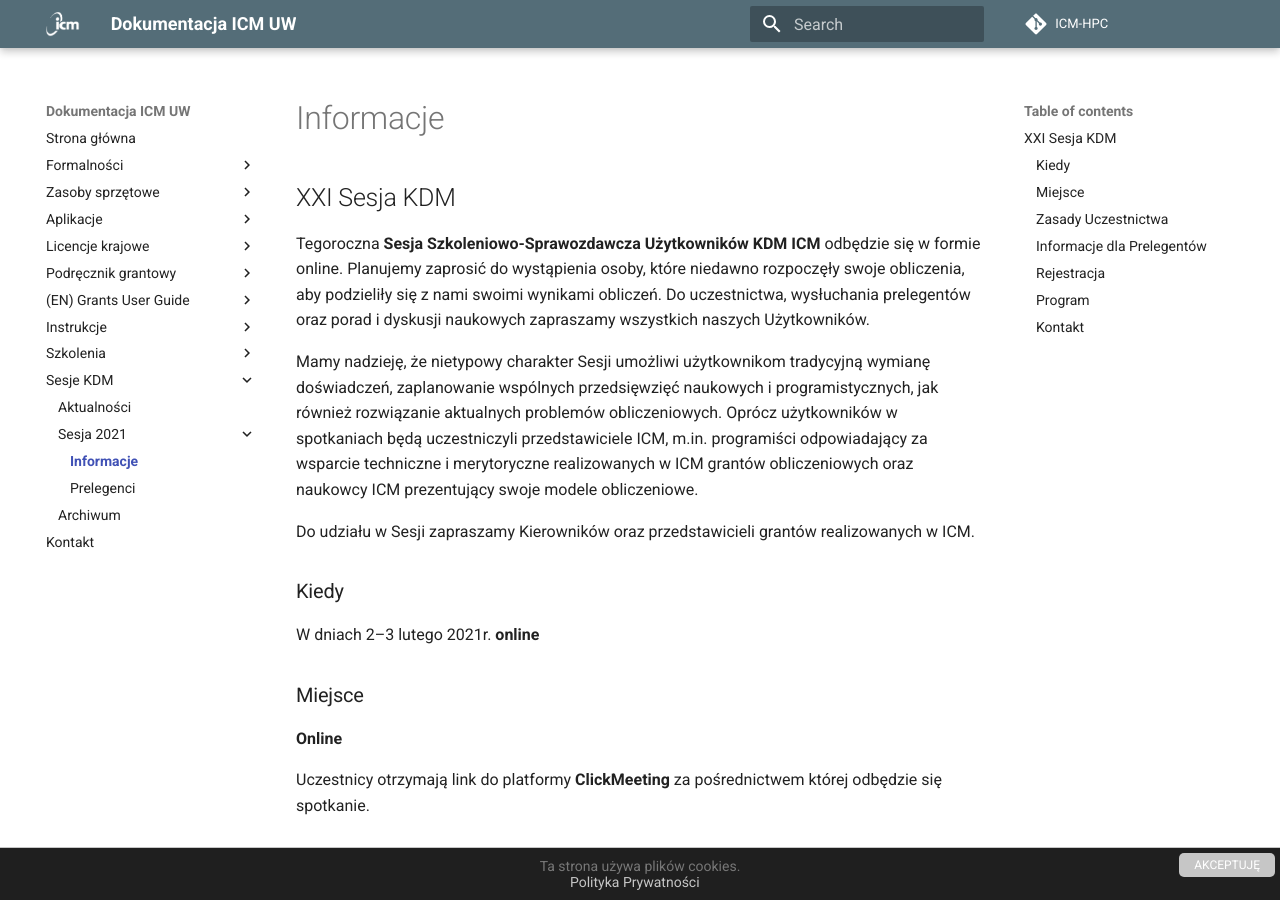
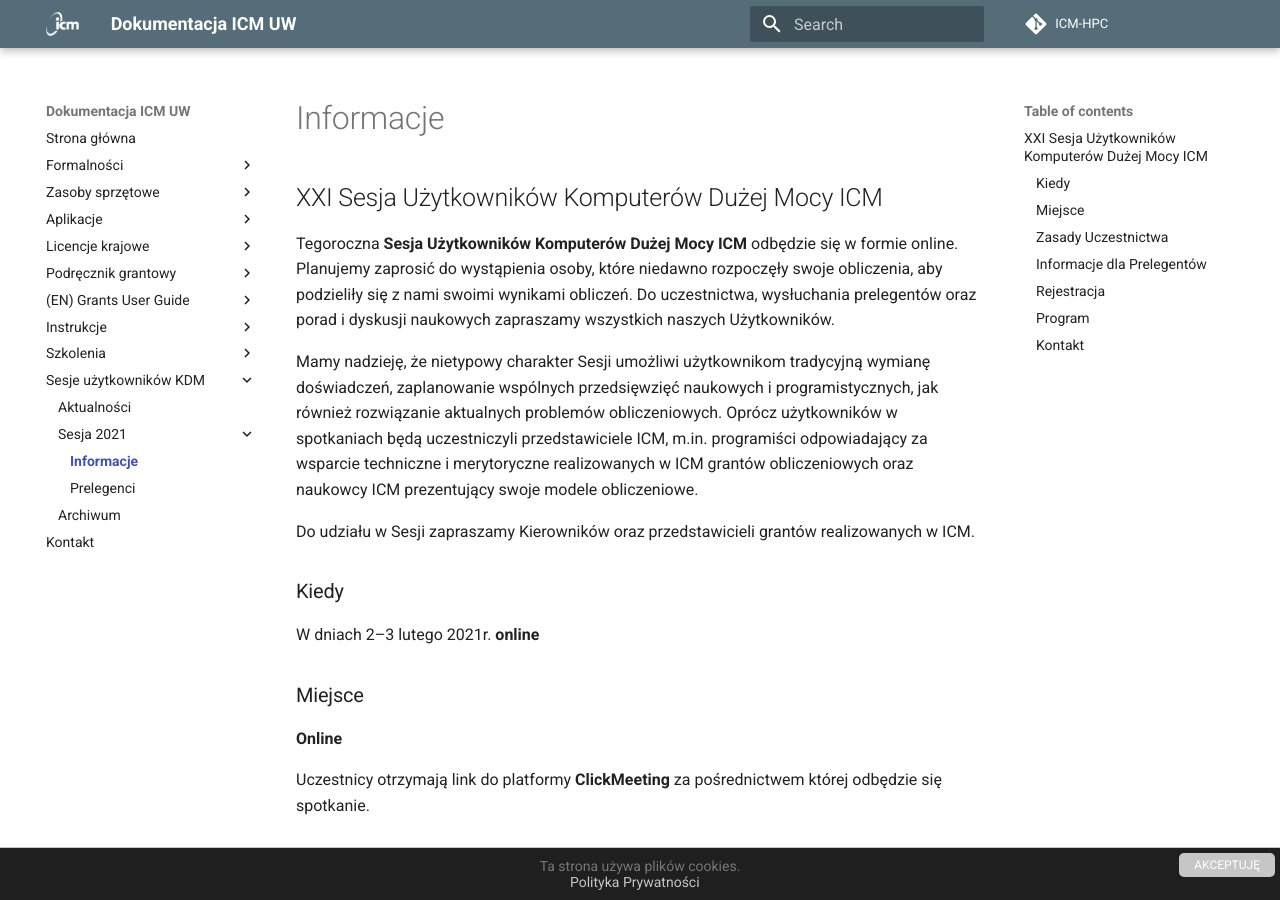
Before and after one commit to kubajal/hpc-docs, an MkDocs documentation site: the page built from docs/Sesje_KDM/sesja2021/sesja2021.md, in a window 1280 px wide and 900 px high. Built offline with MkDocs 1.6.1 and Material for MkDocs 9.7.7, drawn with Linux system fonts in a browser that asks for light colours.

Commit message:
uzytkownikow KDM

```diff
--- a/docs/Sesje_KDM/sesja2021/sesja2021.md
+++ b/docs/Sesje_KDM/sesja2021/sesja2021.md
@@ -1,12 +1,12 @@
 ---
-title: "XXI Sesja KDM"
+title: "XXI Sesja Użytkowników Komputerów Dużej Mocy ICM"
 date: 2-3 luty 2021 r.
 draft: false
 ---
 
-## XXI Sesja KDM
+## XXI Sesja Użytkowników Komputerów Dużej Mocy ICM
 
-Tegoroczna **Sesja Szkoleniowo-Sprawozdawcza Użytkowników KDM ICM** odbędzie się w formie online. Planujemy zaprosić do wystąpienia osoby, które niedawno rozpoczęły swoje obliczenia, aby podzieliły się z nami swoimi wynikami obliczeń.
+Tegoroczna **Sesja Użytkowników Komputerów Dużej Mocy ICM** odbędzie się w formie online. Planujemy zaprosić do wystąpienia osoby, które niedawno rozpoczęły swoje obliczenia, aby podzieliły się z nami swoimi wynikami obliczeń.
 Do uczestnictwa, wysłuchania prelegentów oraz porad i dyskusji naukowych zapraszamy wszystkich naszych Użytkowników.
 
 Mamy nadzieję, że nietypowy charakter Sesji umożliwi użytkownikom tradycyjną wymianę doświadczeń, zaplanowanie wspólnych przedsięwzięć naukowych i programistycznych, jak również rozwiązanie aktualnych problemów obliczeniowych. Oprócz użytkowników w spotkaniach będą uczestniczyli przedstawiciele ICM, m.in. programiści odpowiadający za wsparcie techniczne i merytoryczne realizowanych w ICM grantów obliczeniowych oraz naukowcy ICM prezentujący swoje modele obliczeniowe.
--- a/mkdocs.yml
+++ b/mkdocs.yml
@@ -137,7 +137,7 @@ nav:
     - Effective Neural Networks Without GPU (SOL): Szkolenia/intro_sol.md
     - Obliczenia grafowe i sieciowe: Szkolenia/intro_grafy.md
   - Archiwum: Szkolenia/archiwum.md
-- Sesje KDM:
+- Sesje użytkowników KDM:
   - Aktualności: Sesje_KDM/aktualnosci.md
   - Sesja 2021:
     - Informacje: Sesje_KDM/sesja2021/sesja2021.md
```
Also changed, not shown: docs/Sesje_KDM/aktualnosci.md (+2 -2 lines).
